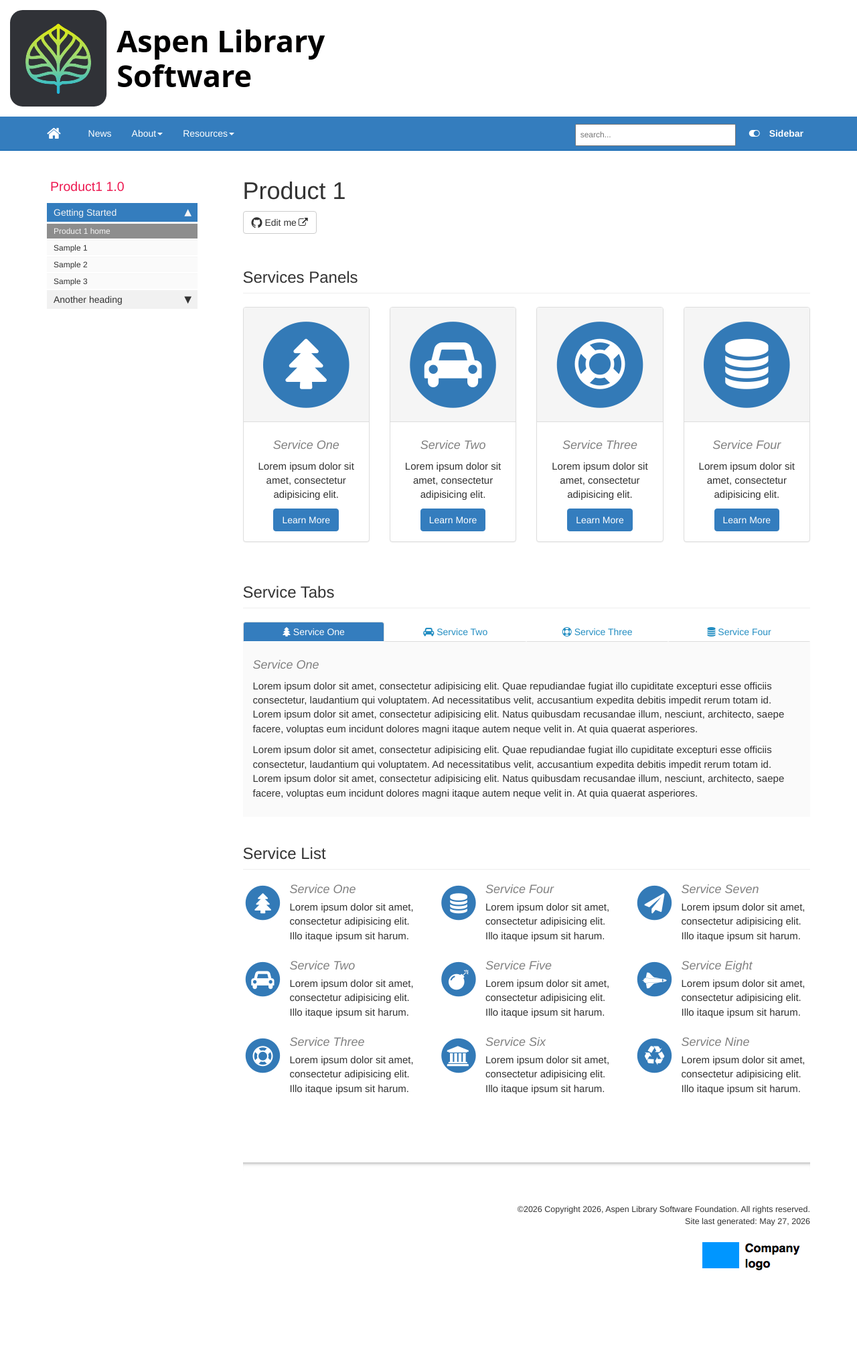
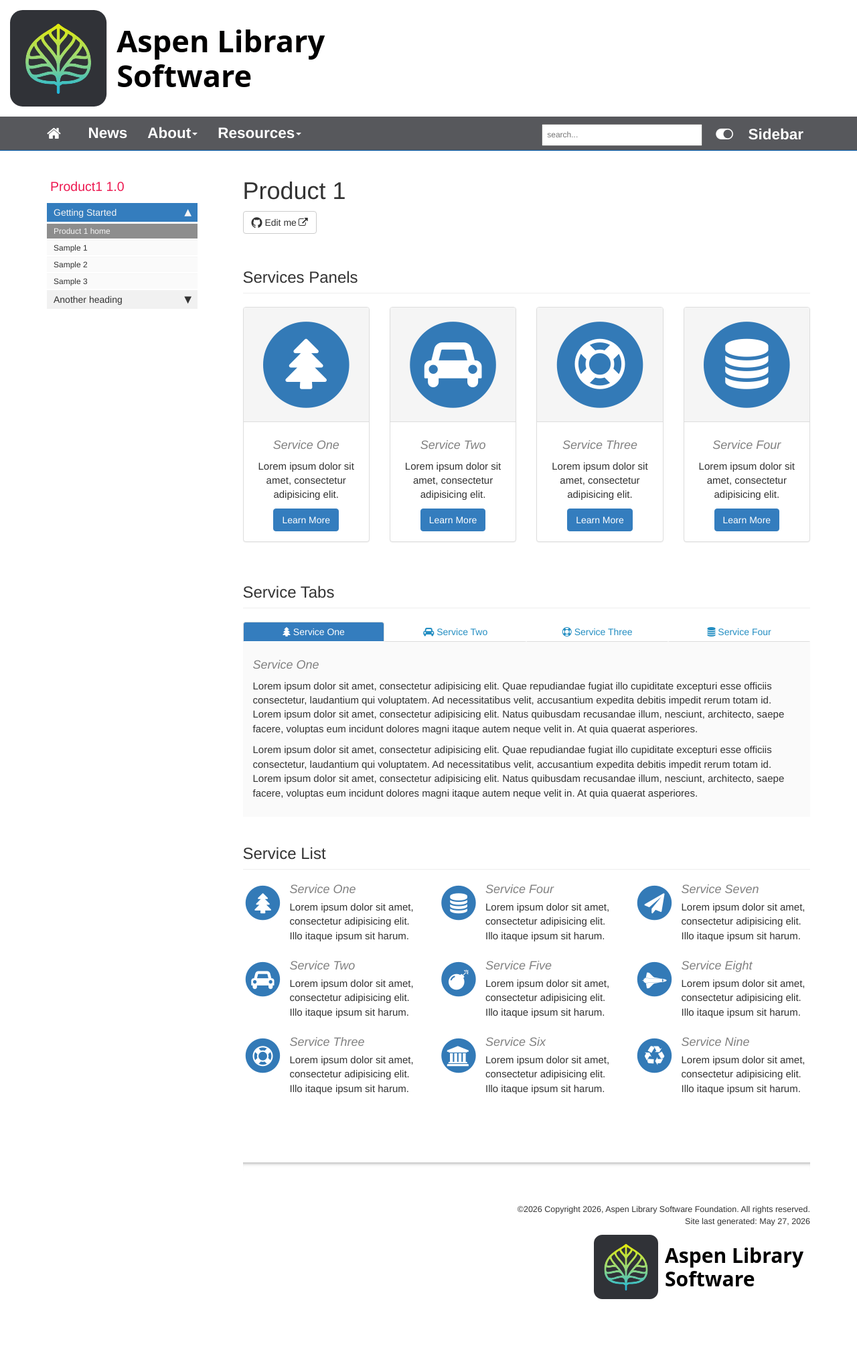
Before and after one commit to will1410/aspen_website_sample, a Jekyll site: the page built from pages/product1/p1_landing_page.html, in a window 1280 px wide. Shown: the whole page at 67% size. Built offline with Jekyll 4.4.1, drawn with Linux system fonts in a browser that asks for light colours; comment, search, counter and statistics services are not loaded; before the commit the page ends 1972 px from its top, so only the background shows below that.

Commit message:
Updates many changed files from sample site

```diff
--- a/_config.yml
+++ b/_config.yml
@@ -3,7 +3,7 @@ repository: tomjoht/documentation-theme-jekyll
 output: web
 # this property is useful for conditional filtering of content that is separate from the PDF.
 
-#topnav_title: Aspen Library Software
+# topnav_title: Aspen Library Software
 # this appears on the top navigation bar next to the home button
 
 site_title: Aspen Library Software
--- a/_data/topnav.yml
+++ b/_data/topnav.yml
@@ -23,7 +23,7 @@ topnav_dropdowns:
         - title: Aspen help center
           external_url: https://aspen-discovery.atlassian.net/wiki/spaces/Help/overview
         - title: Jira
-          external_url: https://aspen-discovery.atlassian.net/jira/software/c/projects/DIS/boards/38
+          external_url: https://aspen-discovery.atlassian.net/jira/software/c/projects/DIS/list
 
 
 # Copyright 2026 by Aspen Library Software Foundation
--- a/_includes/footer.html
+++ b/_includes/footer.html
@@ -3,9 +3,10 @@
                 <div class="col-lg-12 footer">
                &copy;{{ site.time | date: "%Y"  }} {{site.company_name}}. All rights reserved. <br />
 {% if page.last_updated %}<span>Page last updated:</span> {{page.last_updated}}<br/>{% endif %} Site last generated: {{ site.time | date: "%b %-d, %Y"  }} <br />
-<p><img src="{{ "images/company_logo.png" }}" alt="Company logo"/></p>
+<p><img src="{{ "images/als_logo.svg" }}" alt="Company logo"/></p>
                 </div>
             </div>
 </footer>
 
 {% comment %} Copyright 2021 Google LLC {% endcomment %}
+{% comment %} Copyright 2026 Aspen Library Software Foundation {% endcomment %}
--- a/_includes/head.html
+++ b/_includes/head.html
@@ -14,7 +14,7 @@
 <link rel="stylesheet" href="css/customstyles.css">
 <link rel="stylesheet" href="css/boxshadowproperties.css">
 <!-- most color styles are extracted out to here -->
-<link rel="stylesheet" href="css/theme-blue.css">
+<link rel="stylesheet" href="css/theme-aspen.css">
 
 <script src="https://cdnjs.cloudflare.com/ajax/libs/jquery/3.3.1/jquery.min.js"></script>
 
--- /dev/null
+++ b/css/theme-aspen.css
@@ -0,0 +1,123 @@
+.summary {
+    color: #808080;
+    border-left: 5px solid #ED1951;
+    font-size:16px;
+}
+
+
+h3 {color: #ED1951; }
+h4 {color: #808080; }
+
+.nav-tabs > li.active > a, .nav-tabs > li.active > a:hover, .nav-tabs > li.active > a:focus {
+    background-color: #248ec2;
+    color: white;
+}
+
+.nav > li.active > a {
+    background-color: #347DBE;
+}
+
+.nav > li > a:hover {
+    background-color: #248ec2;
+}
+
+div.navbar-collapse .dropdown-menu > li > a:hover {
+    background-color: #347DBE;
+}
+
+.nav li.thirdlevel > a {
+    background-color: #FAFAFA !important;
+    color: #248EC2;
+    font-weight: bold;
+}
+
+a[data-toggle="tooltip"] {
+    color: #649345;
+    font-style: italic;
+    cursor: default;
+}
+
+.navbar-inverse {
+    background-color: #57585c;
+    border-color: #015CAE;
+}
+.navbar-inverse .navbar-nav>li>a, .navbar-inverse .navbar-brand {
+    color: white;
+}
+
+.navbar-inverse .navbar-nav>li>a:hover, a.fa.fa-home.fa-lg.navbar-brand:hover {
+     color: #f0f0f0;
+}
+
+a.navbar-brand:hover {
+  color: #f0f0f0;
+}
+
+.navbar-inverse .navbar-nav > .open > a, .navbar-inverse .navbar-nav > .open > a:hover, .navbar-inverse .navbar-nav > .open > a:focus {
+    color: #015CAE;
+}
+
+.navbar-inverse .navbar-nav > .open > a, .navbar-inverse .navbar-nav > .open > a:hover, .navbar-inverse .navbar-nav > .open > a:focus {
+    background-color: #015CAE;
+    color: #ffffff;
+}
+
+.navbar-inverse .navbar-collapse, .navbar-inverse .navbar-form {
+    border-color: #248ec2 !important;
+}
+
+.btn-primary {
+    color: #ffffff;
+    background-color: #347DBE;
+    border-color: #347DBE;
+}
+
+.navbar-inverse .navbar-nav > .active > a, .navbar-inverse .navbar-nav > .active > a:hover, .navbar-inverse .navbar-nav > .active > a:focus {
+    background-color: #347DBE;
+}
+
+.btn-primary:hover,
+.btn-primary:focus,
+.btn-primary:active,
+.btn-primary.active,
+.open .dropdown-toggle.btn-primary {
+    background-color: #248ec2;
+    border-color: #347DBE;
+}
+
+.printTitle {
+    color: #015CAE !important;
+}
+
+body.print h1 {color: #015CAE !important; font-size:28px !important;}
+body.print h2 {color: #595959 !important; font-size:20px !important;}
+body.print h3 {color: #E50E51 !important; font-size:14px !important;}
+body.print h4 {color: #679DCE !important; font-size:14px; font-style: italic !important;}
+
+.anchorjs-link:hover {
+    color: #216f9b;
+}
+
+div.sidebarTitle {
+    color: #015CAE;
+}
+
+li.sidebarTitle {
+  margin-top:20px;
+    font-weight:normal;
+    font-size:130%;
+    color: #ED1951;
+    margin-bottom:10px;
+    margin-left: 5px;
+
+}
+
+.navbar-inverse .navbar-toggle:focus, .navbar-inverse .navbar-toggle:hover {
+    background-color: #015CAE;
+}
+
+.navbar-inverse .navbar-toggle {
+    border-color: #015CAE;
+}
+
+.container.topnavlinks .collapse.navbar-collapse a {font-size: 1.5em; font-weight: bold;}
```
Also changed, not shown: Gemfile.lock, 1 other file.
